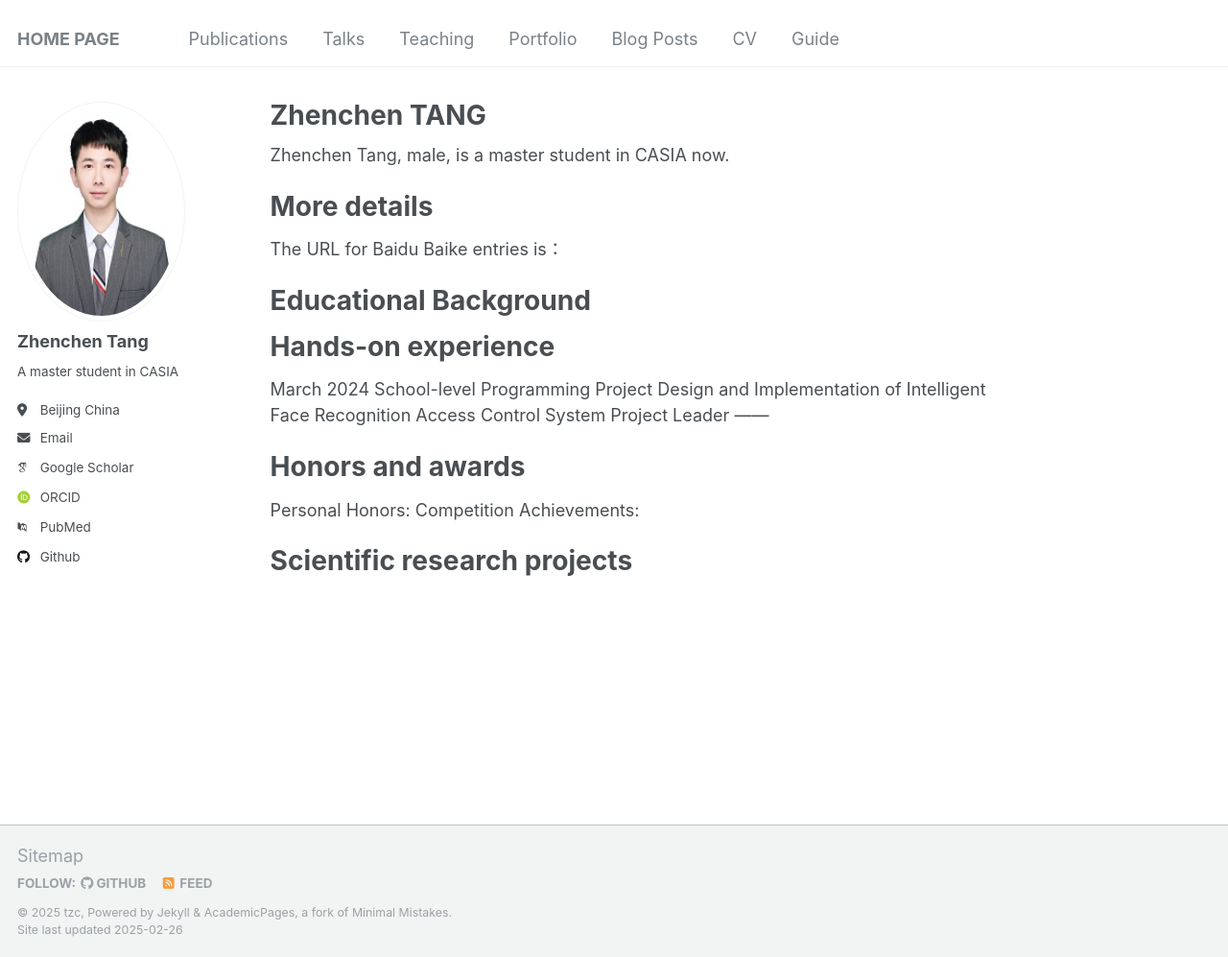
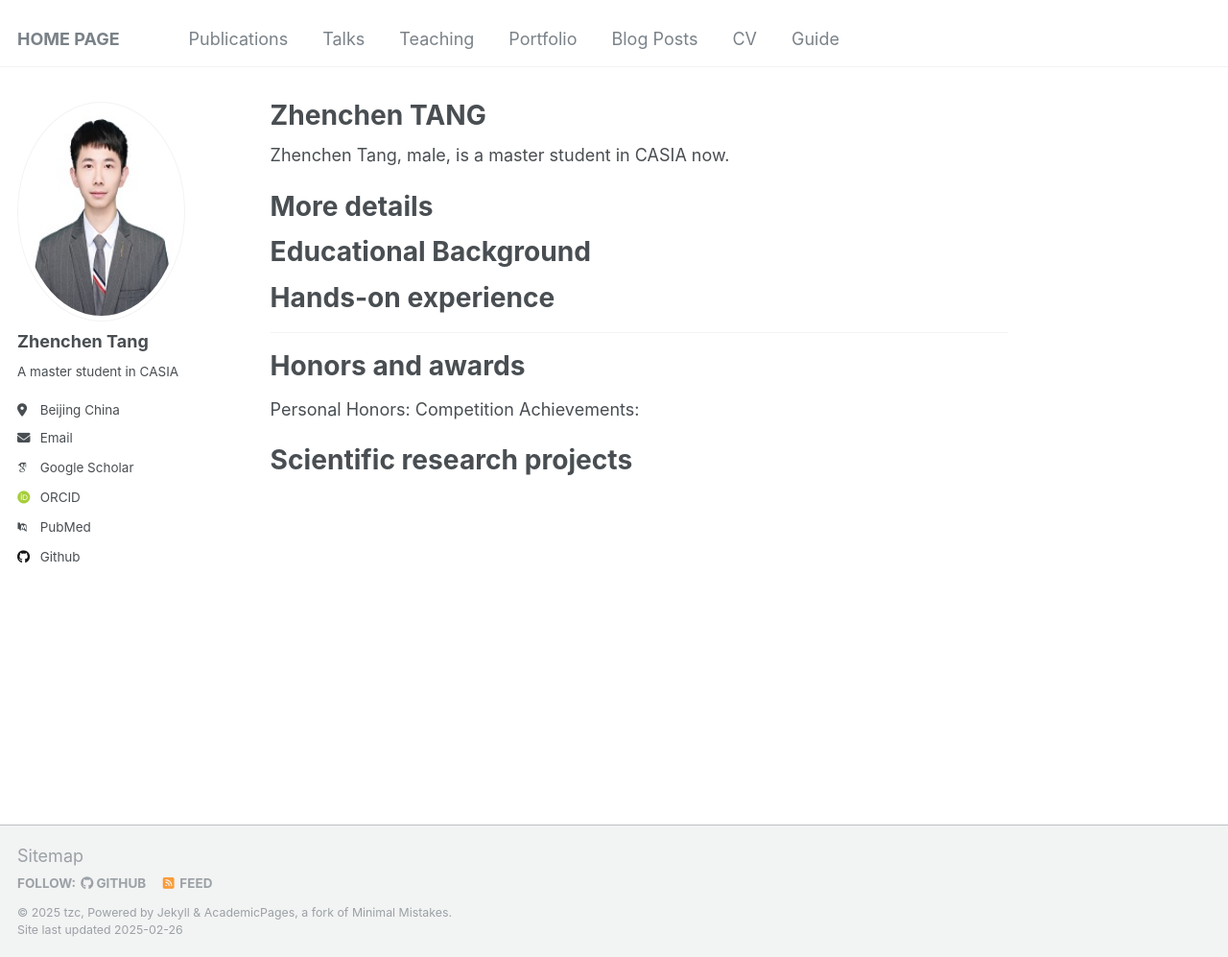
Before and after one commit to 2kxx/introduction, a Jekyll site: the page built from _pages/about.md, in a window 1280 px wide and 997 px high. Shown: the whole window at 96% size. Built offline with Jekyll 4.4.1, drawn with Linux system fonts in a browser that asks for light colours; some web fonts are replaced.

Commit message:
Update about.md

```diff
--- a/_pages/about.md
+++ b/_pages/about.md
@@ -11,7 +11,7 @@
 
 More details
 ======
-The URL for Baidu Baike entries is：
+
 
 Educational Background
 ======
@@ -19,7 +19,7 @@
 
 Hands-on experience
 ======
-March 2024       School-level Programming Project             Design and Implementation of Intelligent Face Recognition Access Control System           Project Leader
+
 ------
 
 
```
